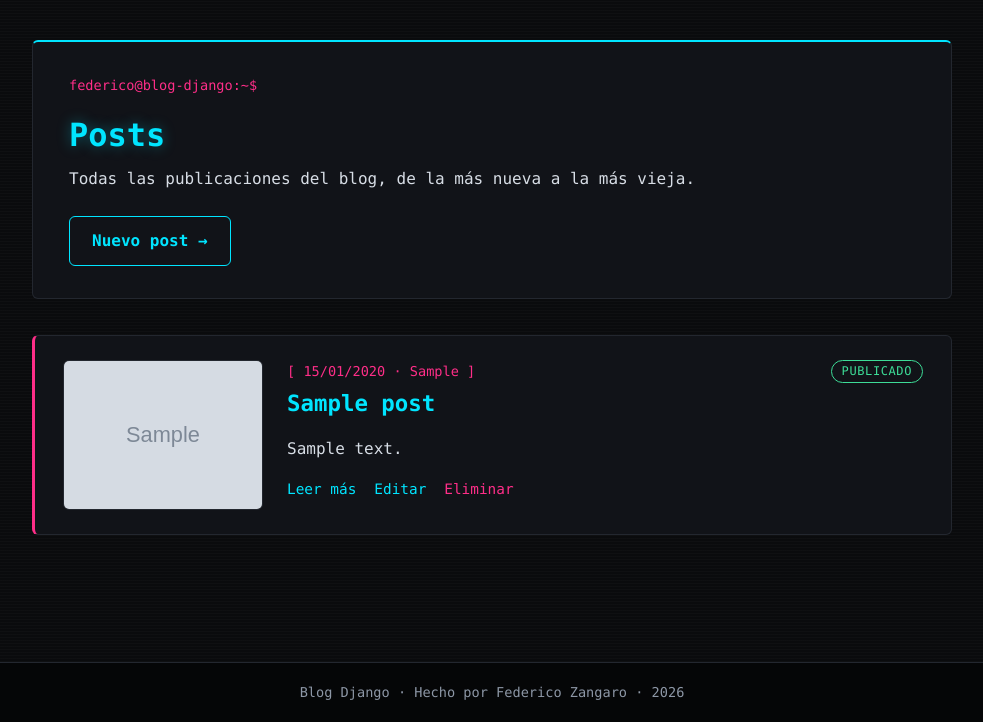
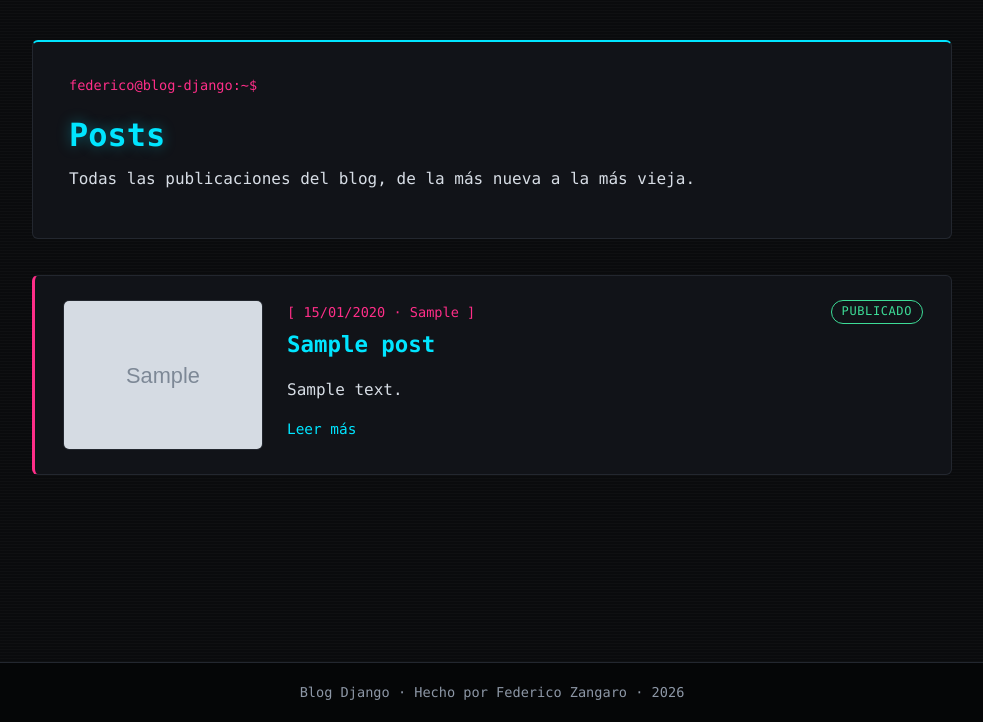
Before and after one commit to Federicoz21/Blog_django, a Django app: page /posts/ in a window 1280 px wide. Shown: the part 78-800 px from the top of the page, without its empty margins (148-1131 px from the left). Run offline with Django 5.2, Linux system fonts and the light colour scheme; tables that the repository leaves empty hold one stand-in row (values such as "Sample post"); grey boxes marked "Sample" are stand-in pictures.

Commit message:
Preentrega 11: posts/templates/posts/lista_posts.html

```diff
--- a/posts/templates/posts/lista_posts.html
+++ b/posts/templates/posts/lista_posts.html
@@ -6,7 +6,7 @@
 <section class="portada portada--chica">
     <h1>Posts</h1>
     <p>Todas las publicaciones del blog, de la más nueva a la más vieja.</p>
-    <a href="{% url 'crear_post' %}" class="boton">Nuevo post</a>
+    {% if user.is_authenticated %}<a href="{% url 'crear_post' %}" class="boton">Nuevo post</a>{% endif %}
 </section>
 
 <section class="publicaciones">
@@ -28,13 +28,13 @@
                 <p>{{ post.contenido|truncatewords:40 }}</p>
                 <p class="post__acciones">
                     <a href="{% url 'detalle_post' post.pk %}">Leer más</a>
-                    <a href="{% url 'editar_post' post.pk %}">Editar</a>
-                    <a href="{% url 'eliminar_post' post.pk %}" class="enlace-peligro">Eliminar</a>
+                    {% if user.is_authenticated %}<a href="{% url 'editar_post' post.pk %}">Editar</a>
+                    <a href="{% url 'eliminar_post' post.pk %}" class="enlace-peligro">Eliminar</a>{% endif %}
                 </p>
             </div>
         </article>
     {% empty %}
-        <p>Todavía no hay publicaciones. <a href="{% url 'crear_post' %}">Creá la primera</a>.</p>
+        <p>Todavía no hay publicaciones. {% if user.is_authenticated %}<a href="{% url 'crear_post' %}">Creá la primera</a>.{% endif %}</p>
     {% endfor %}
 </section>
 {% endblock %}
```
